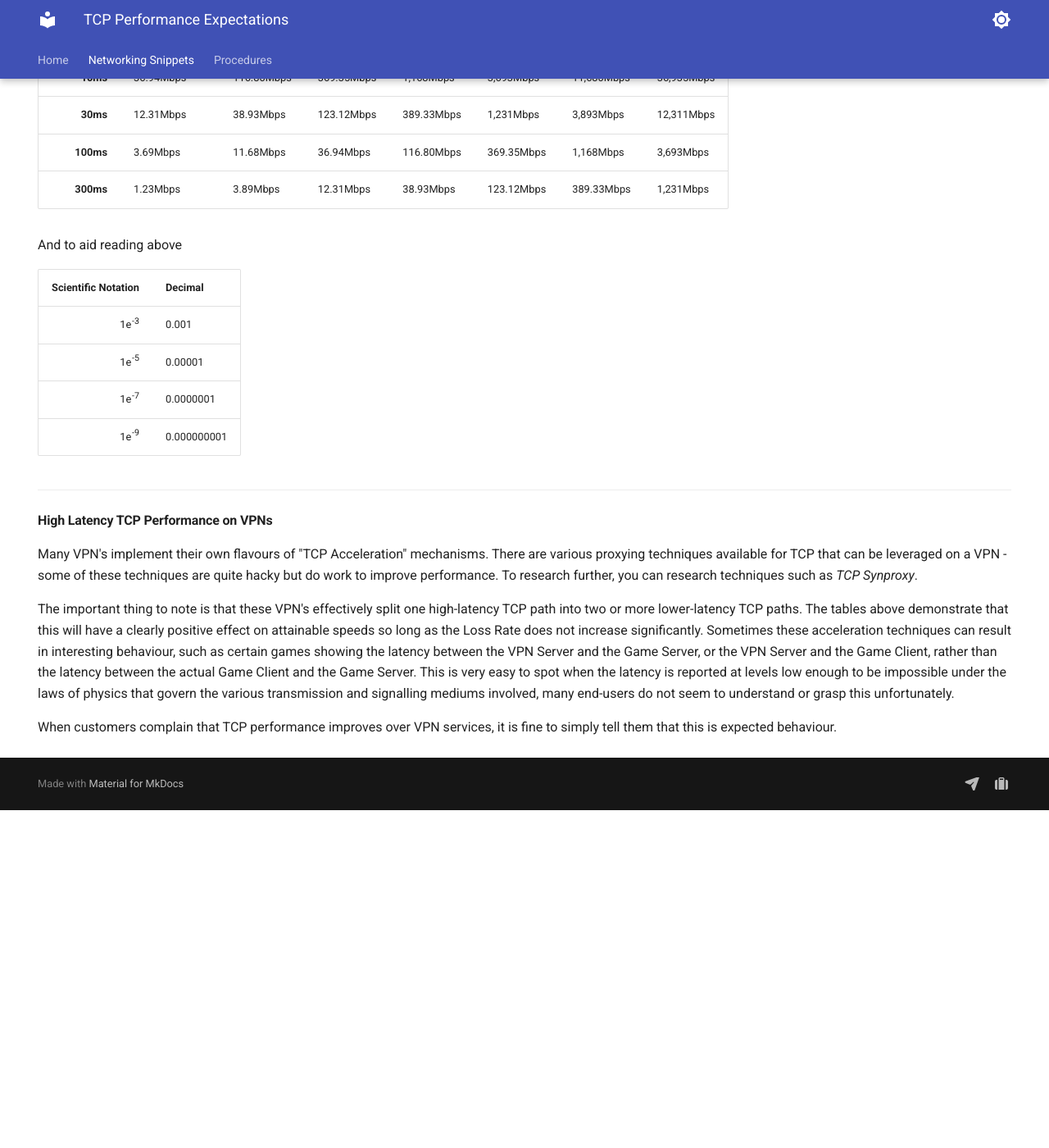
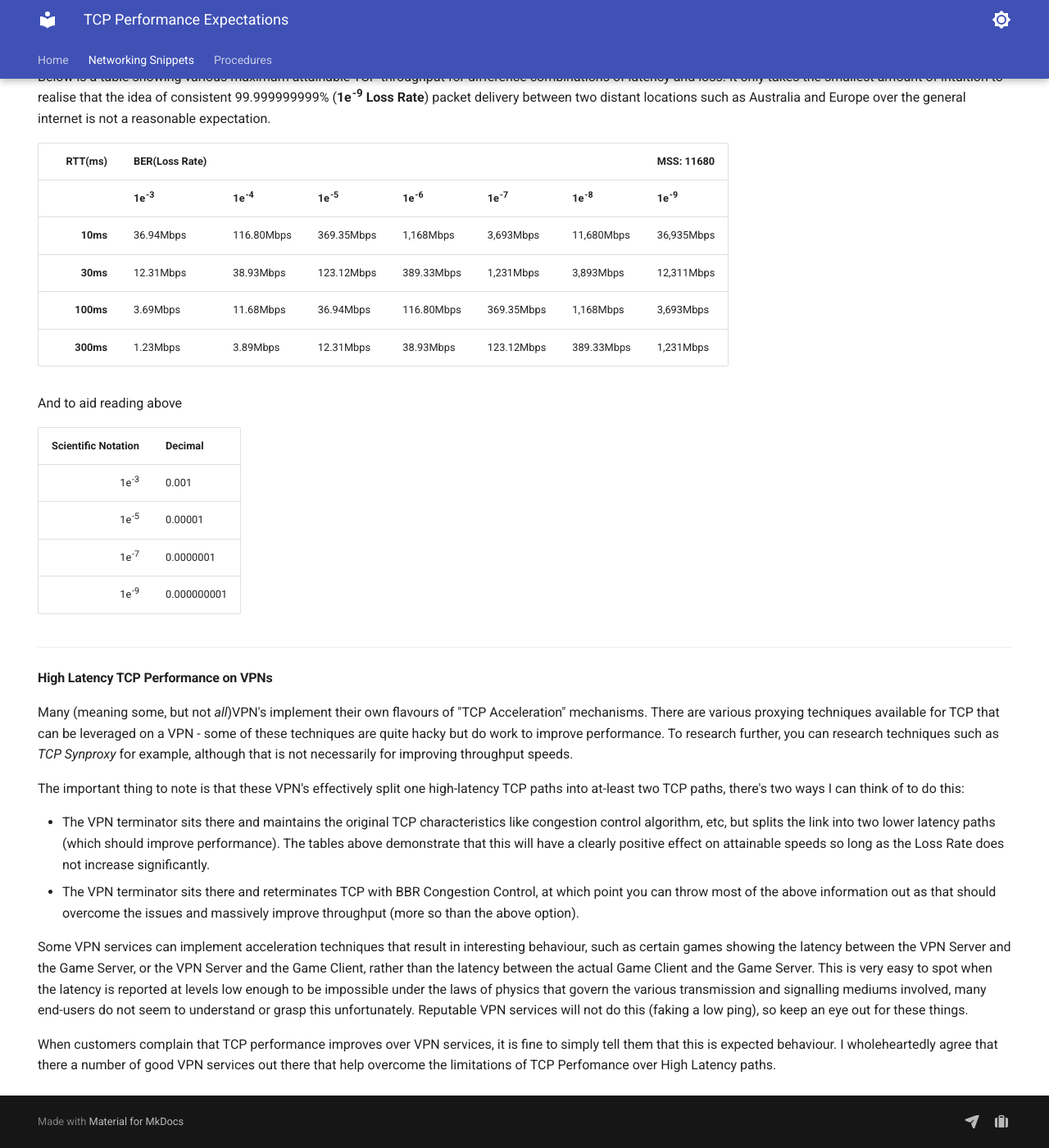
Before and after one commit to jakeb91/cobloafengineering, an MkDocs documentation site: the page built from docs/Networking Snippets/tcpperformanceexpectations.md, in a window 1280 px wide and 1400 px high, scrolled down 1426 px. Shown: the whole window at 82% size. Built offline with MkDocs 1.6.1 and Material for MkDocs 9.7.7, drawn with Linux system fonts in a browser that asks for light colours; before the commit the page ends 2414 px from its top, so only the background shows below that; some of the changed text lies outside the part shown.

Commit message:
Update TCP Performance Snippet

```diff
--- a/docs/Networking Snippets/tcpperformanceexpectations.md
+++ b/docs/Networking Snippets/tcpperformanceexpectations.md
@@ -5,6 +5,12 @@ hide:
 ---
 
 # TCP Performance Expectations
+
+!!! note "Update 18/12/2024"
+I should have originally stated this but for clarity: This article is not written about TCP BBR Congestion Control, but more traditional methods of congestion control (CUBIC / RENO / etc)
+If TCP BBR is involved in what you are doing, you are probably not experiencing enough TCP performance weirdness to have been pointed to this article anyway.
+
+Forgive me, internet overlords <3
 
 Think of this as a little "fun-facts" section with random network information that I've found handy to keep on hand.
 
@@ -65,8 +71,13 @@ And to aid reading above
 
 #### High Latency TCP Performance on VPNs
 
-Many VPN's implement their own flavours of "TCP Acceleration" mechanisms. There are various proxying techniques available for TCP that can be leveraged on a VPN - some of these techniques are quite hacky but do work to improve performance. To research further, you can research techniques such as _TCP Synproxy_.
+Many (meaning some, but not _all_)VPN's implement their own flavours of "TCP Acceleration" mechanisms. There are various proxying techniques available for TCP that can be leveraged on a VPN - some of these techniques are quite hacky but do work to improve performance. To research further, you can research techniques such as _TCP Synproxy_ for example, although that is not necessarily for improving throughput speeds.
 
-The important thing to note is that these VPN's effectively split one high-latency TCP path into two or more lower-latency TCP paths. The tables above demonstrate that this will have a clearly positive effect on attainable speeds so long as the Loss Rate does not increase significantly. Sometimes these acceleration techniques can result in interesting behaviour, such as certain games showing the latency between the VPN Server and the Game Server, or the VPN Server and the Game Client, rather than the latency between the actual Game Client and the Game Server. This is very easy to spot when the latency is reported at levels low enough to be impossible under the laws of physics that govern the various transmission and signalling mediums involved, many end-users do not seem to understand or grasp this unfortunately.
+The important thing to note is that these VPN's effectively split one high-latency TCP paths into at-least two TCP paths, there's two ways I can think of to do this:
 
-When customers complain that TCP performance improves over VPN services, it is fine to simply tell them that this is expected behaviour.
+- The VPN terminator sits there and maintains the original TCP characteristics like congestion control algorithm, etc, but splits the link into two lower latency paths (which should improve performance). The tables above demonstrate that this will have a clearly positive effect on attainable speeds so long as the Loss Rate does not increase significantly.
+- The VPN terminator sits there and reterminates TCP with BBR Congestion Control, at which point you can throw most of the above information out as that should overcome the issues and massively improve throughput (more so than the above option).
+
+Some VPN services can implement acceleration techniques that result in interesting behaviour, such as certain games showing the latency between the VPN Server and the Game Server, or the VPN Server and the Game Client, rather than the latency between the actual Game Client and the Game Server. This is very easy to spot when the latency is reported at levels low enough to be impossible under the laws of physics that govern the various transmission and signalling mediums involved, many end-users do not seem to understand or grasp this unfortunately. Reputable VPN services will not do this (faking a low ping), so keep an eye out for these things.
+
+When customers complain that TCP performance improves over VPN services, it is fine to simply tell them that this is expected behaviour. I wholeheartedly agree that there a number of good VPN services out there that help overcome the limitations of TCP Perfomance over High Latency paths.
```
